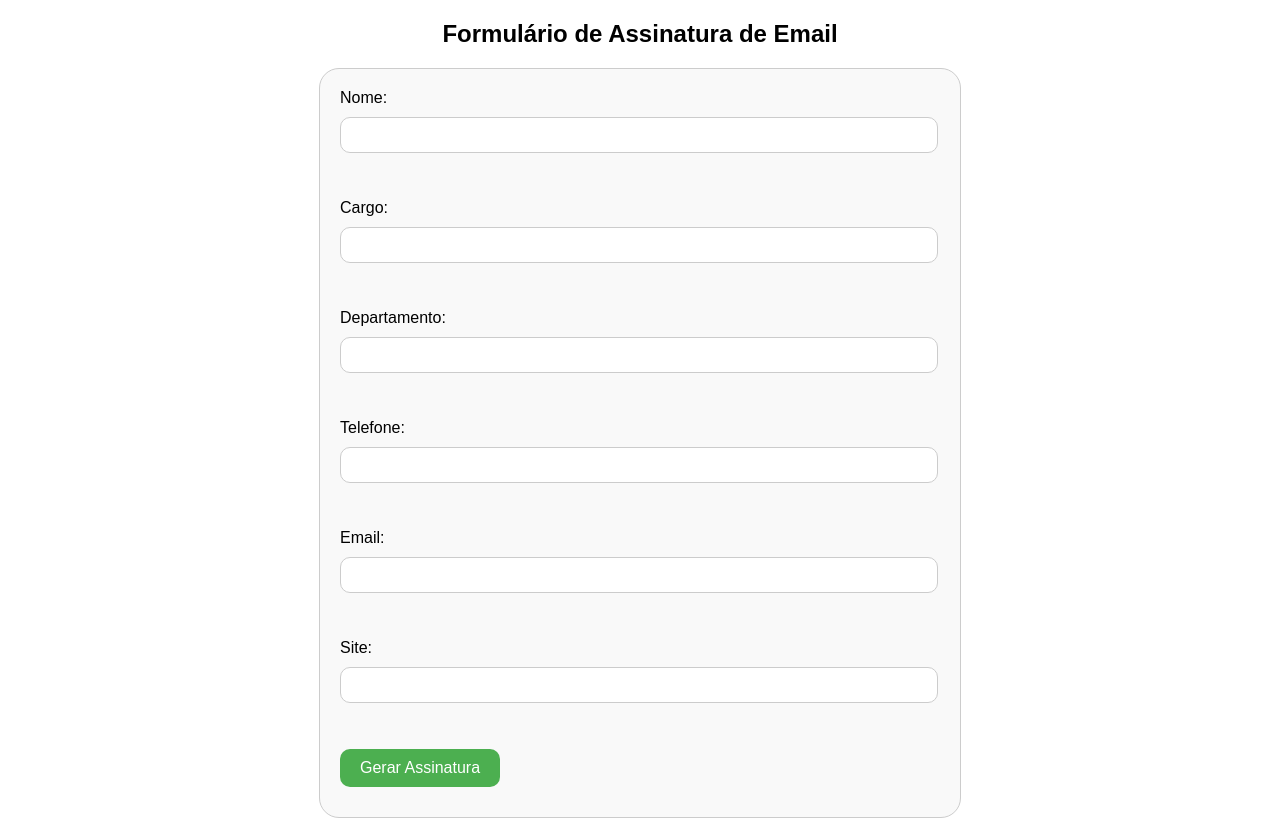
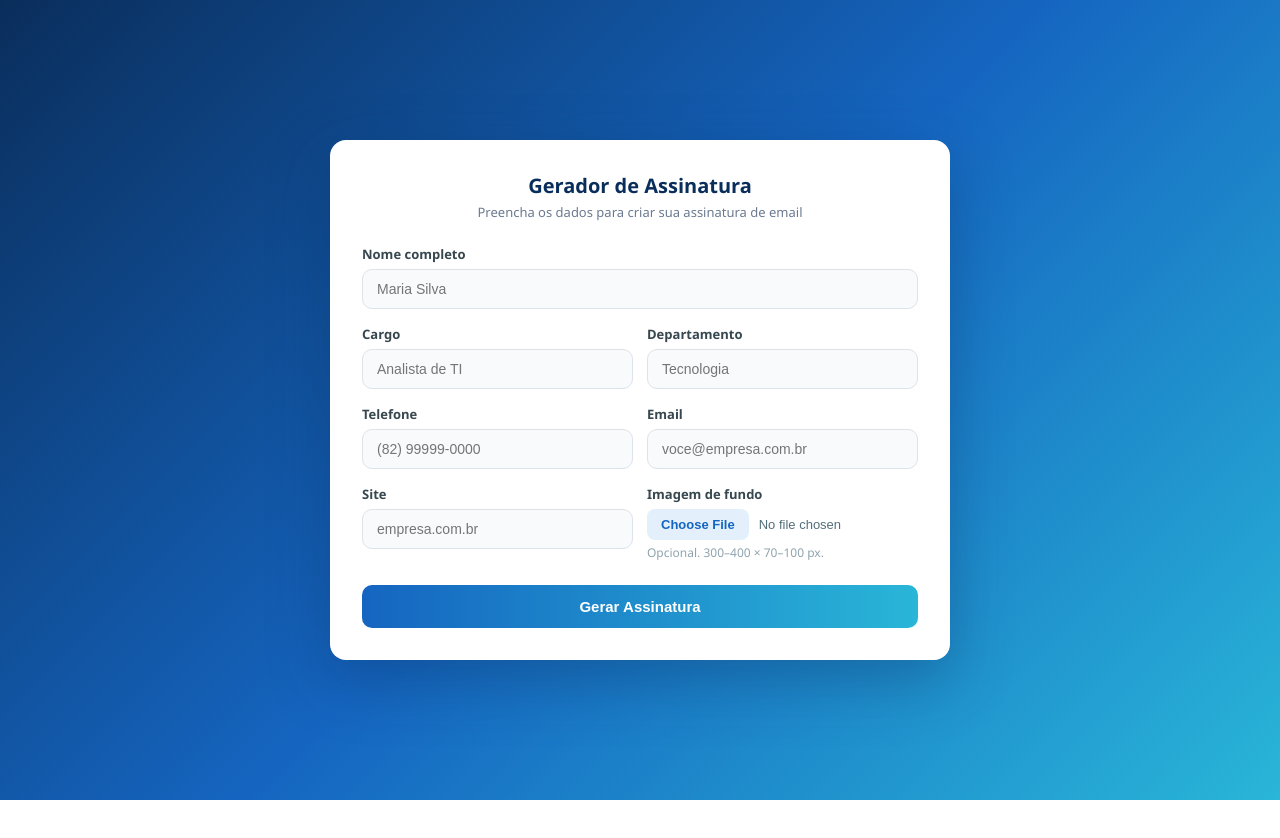
Before and after one commit to mariaandrezacs/gerador-assinatura, a Flask app: page / in a window 1280 px wide. After the commit the page ends 800 px from the top, so only its background shows below. Run offline with Flask 3, Linux system fonts and the light colour scheme.

Commit message:
feat: atualiza form

```diff
--- a/templates/form.html
+++ b/templates/form.html
@@ -3,76 +3,180 @@
 <head>
     <meta charset="UTF-8">
     <meta name="viewport" content="width=device-width, initial-scale=1.0">
-    <title>Formulário de Assinatura de Email</title>
+    <title>Gerador de Assinatura de Email</title>
     <link rel="shortcut icon" href="/static/logo-.png" type="image/x-icon">
     <style>
-        /* Estilos opcionais para melhorar a apresentação */
+        * {
+            box-sizing: border-box;
+            margin: 0;
+            padding: 0;
+        }
         body {
-            font-family: Arial, sans-serif;
-            margin: 20px;
-
+            font-family: 'Segoe UI', system-ui, -apple-system, sans-serif;
+            min-height: 100vh;
+            display: flex;
+            align-items: center;
+            justify-content: center;
+            padding: 24px;
+            background: linear-gradient(135deg, #0a2e5c 0%, #1565c0 50%, #29b6d8 100%);
         }
-        h2 {
+        .card {
+            background: #ffffff;
+            border-radius: 16px;
+            box-shadow: 0 20px 60px rgba(10, 46, 92, 0.35);
+            padding: 32px;
+            width: 100%;
+            max-width: 620px;
+        }
+        .grid {
+            display: grid;
+            grid-template-columns: 1fr 1fr;
+            column-gap: 14px;
+        }
+        .full {
+            grid-column: 1 / -1;
+        }
+        h1 {
+            font-size: 20px;
+            font-weight: 600;
+            color: #0a2e5c;
             text-align: center;
+            margin-bottom: 4px;
         }
-        form {
-            max-width: 600px;
-            margin: auto;
-            padding: 20px;
-            border: 1px solid #ccc;
-            border-radius: 20px;
-            background-color: #f9f9f9;
+        .subtitle {
+            font-size: 13px;
+            color: #6b7a90;
+            text-align: center;
+            margin-bottom: 24px;
         }
-        label, input {
+        .field {
+            margin-bottom: 16px;
+        }
+        label {
             display: block;
-            margin-bottom: 10px;
+            font-size: 13px;
+            font-weight: 600;
+            color: #37474f;
+            margin-bottom: 6px;
         }
-        input[type="text"], input[type="email"], input[type="tel"] {
-            width: calc(100% - 20px);
-            padding: 8px;
-            border: 1px solid #ccc;
+        input[type="text"],
+        input[type="email"],
+        input[type="tel"] {
+            width: 100%;
+            padding: 11px 14px;
+            border: 1.5px solid #dde3ea;
             border-radius: 10px;
-            font-size: 16px;
+            font-size: 14px;
+            color: #263238;
+            background: #f8fafc;
+            transition: border-color 0.2s, box-shadow 0.2s, background 0.2s;
         }
-        input[type="submit"] {
-            background-color: #4CAF50;
-            color: white;
+        input[type="text"]:focus,
+        input[type="email"]:focus,
+        input[type="tel"]:focus {
+            outline: none;
+            border-color: #1565c0;
+            background: #ffffff;
+            box-shadow: 0 0 0 3px rgba(21, 101, 192, 0.12);
+        }
+        input[type="file"] {
+            width: 100%;
+            font-size: 13px;
+            color: #546e7a;
+        }
+        input[type="file"]::file-selector-button {
             border: none;
-            padding: 10px 20px;
-            text-align: center;
-            text-decoration: none;
-            display: inline-block;
-            font-size: 16px;
+            padding: 8px 14px;
+            border-radius: 8px;
+            background: #e3f0fb;
+            color: #1565c0;
+            font-weight: 600;
+            font-size: 13px;
+            cursor: pointer;
+            margin-right: 10px;
+            transition: background 0.2s;
+        }
+        input[type="file"]::file-selector-button:hover {
+            background: #cfe3f8;
+        }
+        .hint {
+            font-size: 12px;
+            color: #90a4ae;
+            margin-top: 4px;
+        }
+        button {
+            width: 100%;
+            padding: 13px;
+            margin-top: 8px;
+            border: none;
             border-radius: 10px;
+            background: linear-gradient(90deg, #1565c0, #29b6d8);
+            color: #ffffff;
+            font-size: 15px;
+            font-weight: 600;
             cursor: pointer;
+            transition: transform 0.15s, box-shadow 0.15s;
         }
-        input[type="submit"]:hover {
-            background-color: #45a049;
+        button:hover {
+            transform: translateY(-1px);
+            box-shadow: 0 6px 18px rgba(21, 101, 192, 0.35);
+        }
+        button:active {
+            transform: translateY(0);
+        }
+        @media (max-width: 520px) {
+            .grid {
+                grid-template-columns: 1fr;
+            }
         }
     </style>
 </head>
 <body>
-    <h2>Formulário de Assinatura de Email</h2>
-    <form action="/generate_signature" method="post">
-        <label for="name">Nome:</label>
-        <input type="text" id="name" name="name" required><br><br>
+    <div class="card">
+        <h1>Gerador de Assinatura</h1>
+        <p class="subtitle">Preencha os dados para criar sua assinatura de email</p>
 
-        <label for="title">Cargo:</label>
-        <input type="text" id="title" name="title" required><br><br>
+        <form action="/generate_signature" method="post" enctype="multipart/form-data">
+            <div class="grid">
+                <div class="field full">
+                    <label for="name">Nome completo</label>
+                    <input type="text" id="name" name="name" placeholder="Maria Silva" required>
+                </div>
 
-        <label for="department">Departamento:</label>
-        <input type="text" id="department" name="department" required><br><br>
+                <div class="field">
+                    <label for="title">Cargo</label>
+                    <input type="text" id="title" name="title" placeholder="Analista de TI" required>
+                </div>
 
-        <label for="phone">Telefone:</label>
-        <input type="tel" id="phone" name="phone" required><br><br>
+                <div class="field">
+                    <label for="department">Departamento</label>
+                    <input type="text" id="department" name="department" placeholder="Tecnologia" required>
+                </div>
 
-        <label for="email">Email:</label>
-        <input type="email" id="email" name="email" required><br><br>
+                <div class="field">
+                    <label for="phone">Telefone</label>
+                    <input type="tel" id="phone" name="phone" placeholder="(82) 99999-0000" required>
+                </div>
 
-        <label for="website">Site:</label>
-        <input type="text" id="website" name="website"><br><br>
+                <div class="field">
+                    <label for="email">Email</label>
+                    <input type="email" id="email" name="email" placeholder="voce@empresa.com.br" required>
+                </div>
 
-        <input type="submit" value="Gerar Assinatura">
-    </form>
+                <div class="field">
+                    <label for="website">Site</label>
+                    <input type="text" id="website" name="website" placeholder="empresa.com.br">
+                </div>
+
+                <div class="field">
+                    <label for="background">Imagem de fundo</label>
+                    <input type="file" id="background" name="background" accept="image/*">
+                    <p class="hint">Opcional. 300–400 × 70–100 px.</p>
+                </div>
+            </div>
+
+            <button type="submit">Gerar Assinatura</button>
+        </form>
+    </div>
 </body>
 </html>
```
